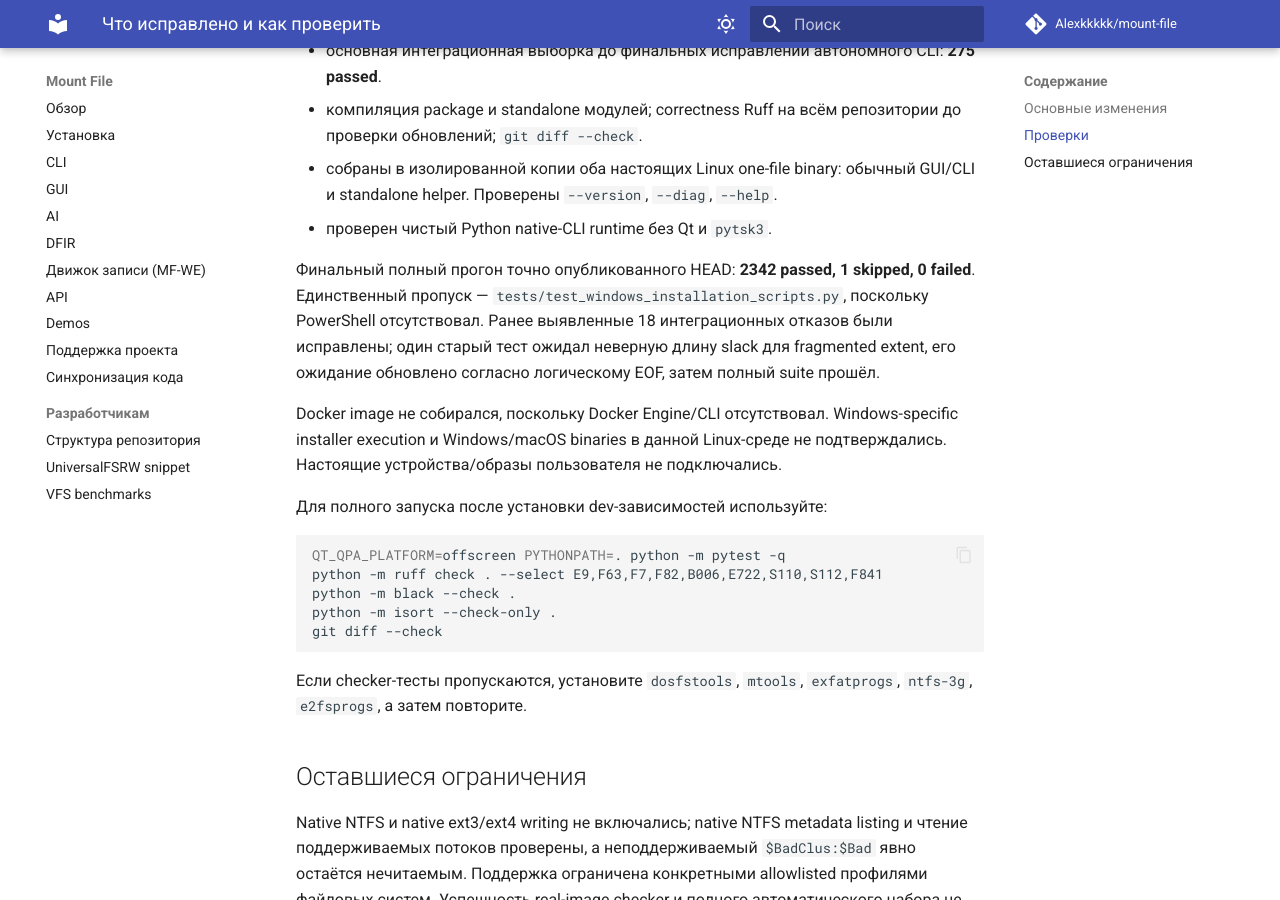
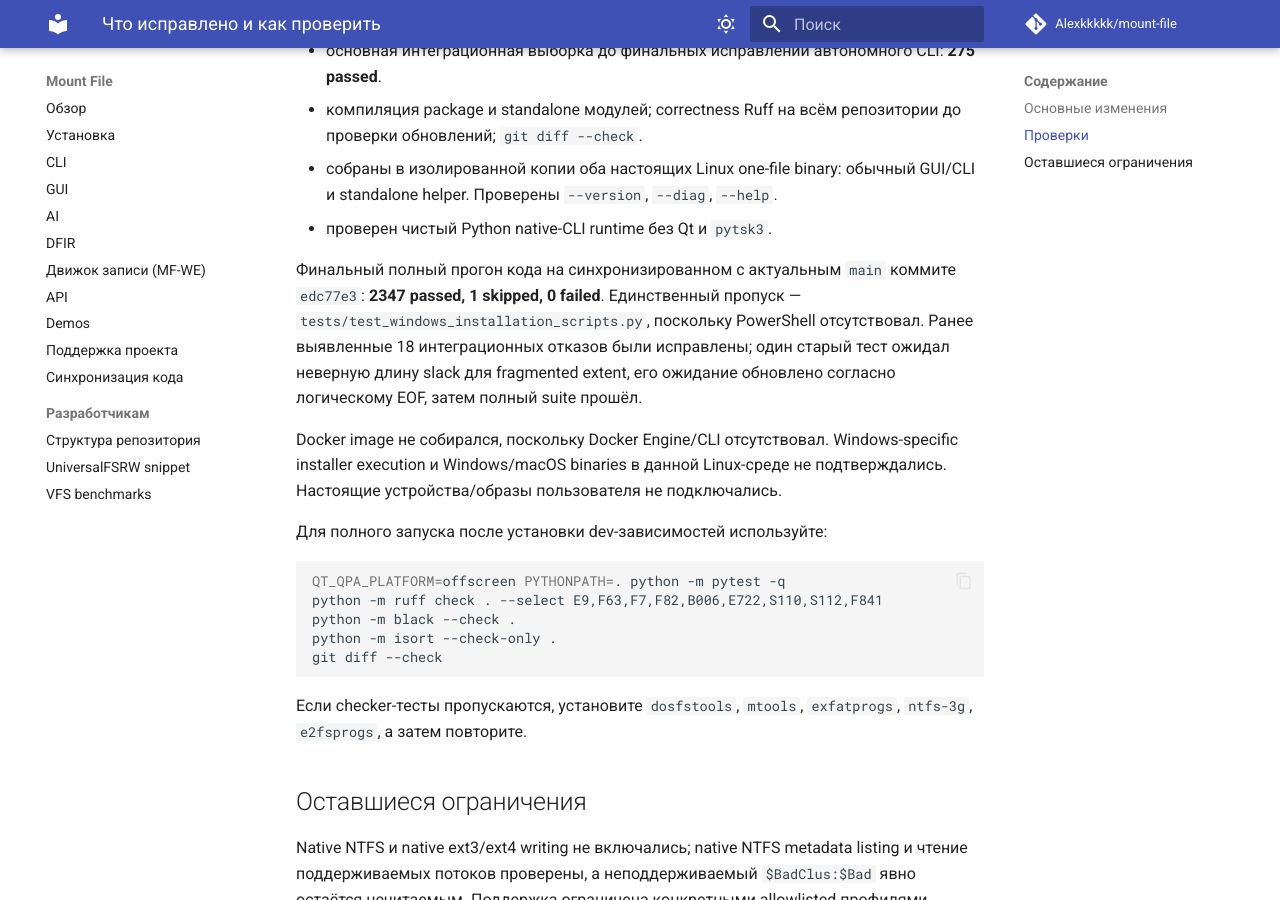
Before and after one commit to Alexkkkkk/mount-file, an MkDocs documentation site: the page built from docs/functional-validation.md, in a window 1280 px wide and 900 px high, scrolled down 1349 px. Built offline with MkDocs 1.6.1 and Material for MkDocs 9.7.7, drawn with Linux system fonts in a browser that asks for light colours; comment, search, counter and statistics services are not loaded.

Commit message:
docs: update post-merge full-suite result

```diff
--- a/docs/functional-validation.md
+++ b/docs/functional-validation.md
@@ -26,7 +26,7 @@
 - собраны в изолированной копии оба настоящих Linux one-file binary: обычный GUI/CLI и standalone helper. Проверены `--version`, `--diag`, `--help`.
 - проверен чистый Python native-CLI runtime без Qt и `pytsk3`.
 
-Финальный полный прогон точно опубликованного HEAD: **2342 passed, 1 skipped, 0 failed**. Единственный пропуск — `tests/test_windows_installation_scripts.py`, поскольку PowerShell отсутствовал. Ранее выявленные 18 интеграционных отказов были исправлены; один старый тест ожидал неверную длину slack для fragmented extent, его ожидание обновлено согласно логическому EOF, затем полный suite прошёл.
+Финальный полный прогон кода на синхронизированном с актуальным `main` коммите `edc77e3`: **2347 passed, 1 skipped, 0 failed**. Единственный пропуск — `tests/test_windows_installation_scripts.py`, поскольку PowerShell отсутствовал. Ранее выявленные 18 интеграционных отказов были исправлены; один старый тест ожидал неверную длину slack для fragmented extent, его ожидание обновлено согласно логическому EOF, затем полный suite прошёл.
 
 Docker image не собирался, поскольку Docker Engine/CLI отсутствовал. Windows-specific installer execution и Windows/macOS binaries в данной Linux-среде не подтверждались. Настоящие устройства/образы пользователя не подключались.
 
```
